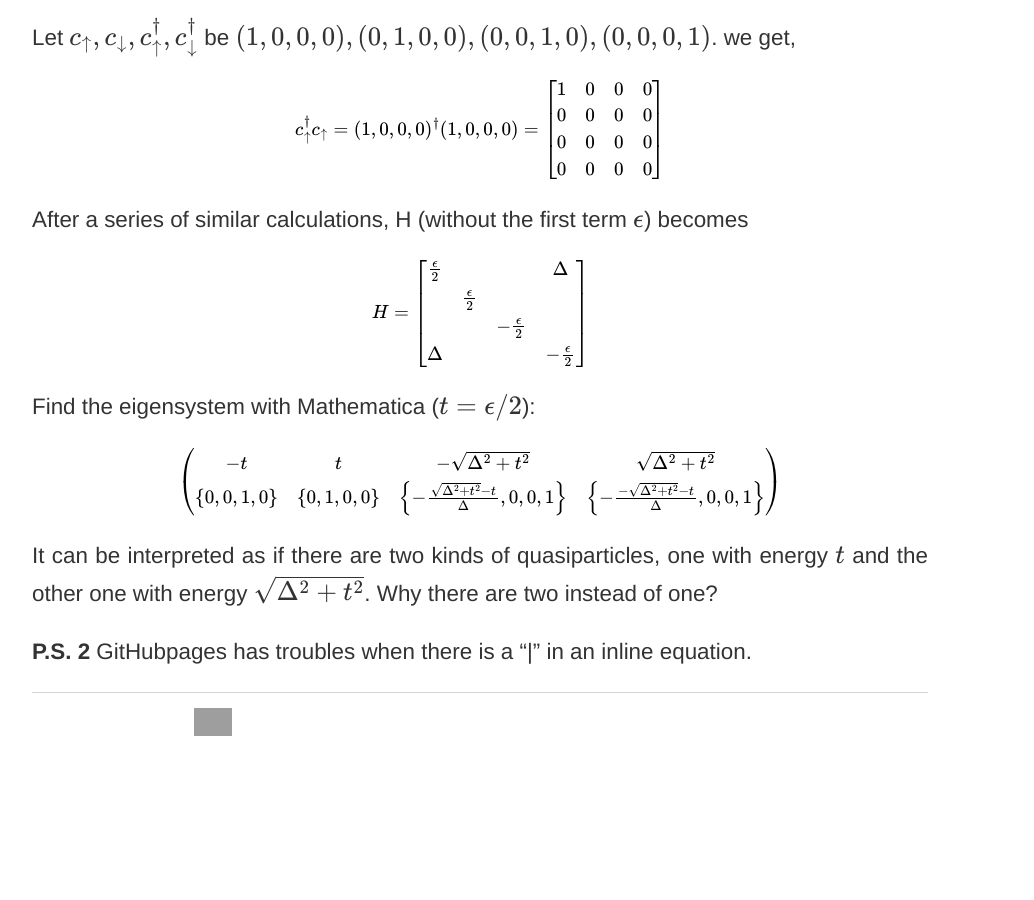
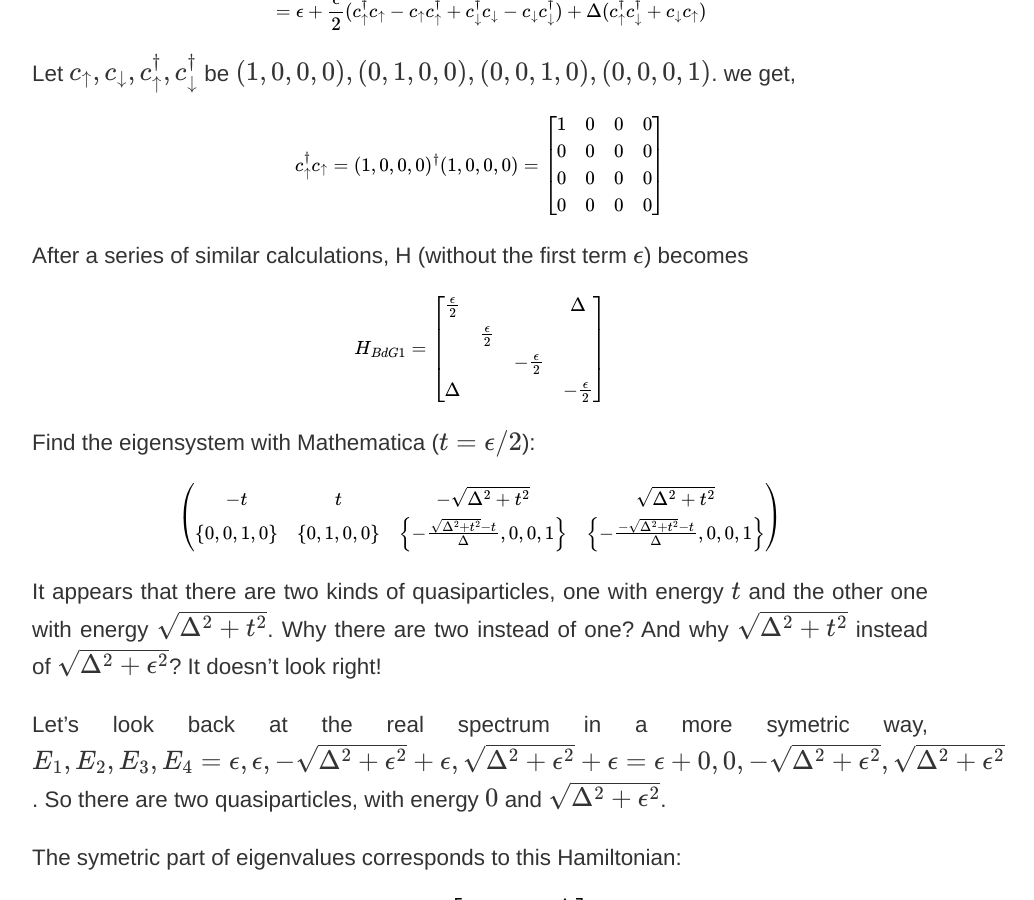
Before and after one commit to cover-me/cover-me.github.io, a Jekyll site: the page built from _posts/2020-05-08-The-phase-diagram-of-a-single-dot-coupled-to-a-superconductor.md, in a window 1280 px wide and 900 px high, scrolled down 2206 px. Shown: the whole window, without its empty margins (160-1194 px from the left). Built offline with Jekyll 4.4.1, drawn with Linux system fonts in a browser that asks for light colours; formulas are drawn with MathJax 3; before the commit the page ends 2960 px from its top, so only the background shows below that; some of the changed text lies outside the part shown; grey boxes are pictures that could not be loaded.

Commit message:
Update 2020-05-08-The-phase-diagram-of-a-single-dot-coupled-to-a-superconductor.md

```diff
--- a/_posts/2020-05-08-The-phase-diagram-of-a-single-dot-coupled-to-a-superconductor.md
+++ b/_posts/2020-05-08-The-phase-diagram-of-a-single-dot-coupled-to-a-superconductor.md
@@ -67,7 +67,7 @@
 If $U = 0$, the spectrum is $\{E_1,E_2,E_3,E_4\} = \{\epsilon,\epsilon,-\sqrt{\Delta^2+\epsilon^2}+\epsilon,\sqrt{\Delta^2+\epsilon^2}+\epsilon\}$. The ground state engergy is $E_3$, while the excitation energy is $\sqrt{\Delta^2 + \epsilon^2}$ or $2\sqrt{\Delta^2 + \epsilon^2}$, just like there are 0, 1, or 2 quasiparticles whoes energy is $\sqrt{\Delta^2 + \epsilon^2}$.
 
 
-We then try the BdG Hamiltonian mentioned in [this](../../../2019/05/11/something-about-particle-hole-symmetry.html) post as a test.
+We then try the BdG Hamiltonian mentioned in [this](../../../2019/05/11/something-about-particle-hole-symmetry.html) old post as a test (and find something wrong...).
 
 $$
 \begin{align}
@@ -94,7 +94,7 @@
 After a series of similar calculations, H (without the first term $\epsilon$) becomes
 
 $$
-H = \begin{bmatrix}
+H_{BdG1} = \begin{bmatrix}
 \frac{\epsilon}{2} & & &\Delta\\
  &\frac{\epsilon}{2}& &\\
 & &-\frac{\epsilon}{2}&\\
@@ -113,7 +113,34 @@
 \right)
 $$
 
-It can be interpreted as if there are two kinds of quasiparticles, one with energy $t$ and the other one with energy $\sqrt{\Delta^2+t^2}$. Why there are two instead of one?
+It appears that there are two kinds of quasiparticles, one with energy $t$ and the other one with energy $\sqrt{\Delta^2+t^2}$. Why there are two instead of one? And why $\sqrt{\Delta^2+t^2}$ instead of $\sqrt{\Delta^2+\epsilon^2}$? It doesn't look right!
+
+Let's look back at the real spectrum in a more symetric way, $\{E_1,E_2,E_3,E_4\} = \{\epsilon,\epsilon,-\sqrt{\Delta^2+\epsilon^2}+\epsilon,\sqrt{\Delta^2+\epsilon^2}+\epsilon\} = \epsilon + \{0,0,-\sqrt{\Delta^2+\epsilon^2},\sqrt{\Delta^2+\epsilon^2}\}$. So there are two quasiparticles, with energy $0$ and $\sqrt{\Delta^2+\epsilon^2}$.
+
+The symetric part of eigenvalues corresponds to this Hamiltonian:
+
+$$
+H_{BdG2} = \begin{bmatrix}
+\epsilon & & &\Delta\\
+ &0& &\\
+& &0&\\
+\Delta& & &-\epsilon\\
+\end{bmatrix}
+$$
+
+To get $H_{BdG2}$, we need
+
+$$
+\begin{align}
+H &= \epsilon (n_\uparrow + n_\downarrow) + \Delta (c^\dagger_\uparrow c^\dagger_\downarrow + c_\downarrow c_\uparrow)\\
+&= \epsilon (c_\uparrow^\dagger c_\uparrow + c_\downarrow^\dagger c_\downarrow) + \Delta(...)\\
+&= \epsilon (c_\uparrow^\dagger c_\uparrow + 1 - c_\downarrow c_\downarrow^\dagger) + \Delta(...)\\
+&= \epsilon + \epsilon (c_\uparrow^\dagger c_\uparrow  - c_\downarrow c_\downarrow^\dagger) + \Delta(...)\\
+\end{align}
+$$
+
+There are 4 states instead of 2 states + 2 auxiliary states as claimed the old post.
+
 
 **P.S. 2**
-GitHubpages has troubles when there is a "|" in an inline equation.
+GitHub pages have troubles when there is a "|" in an inline equation.
```
